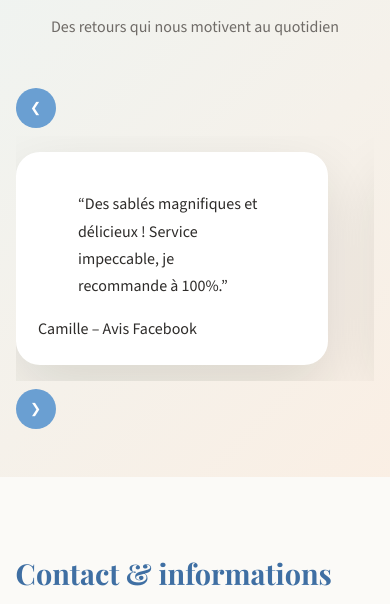
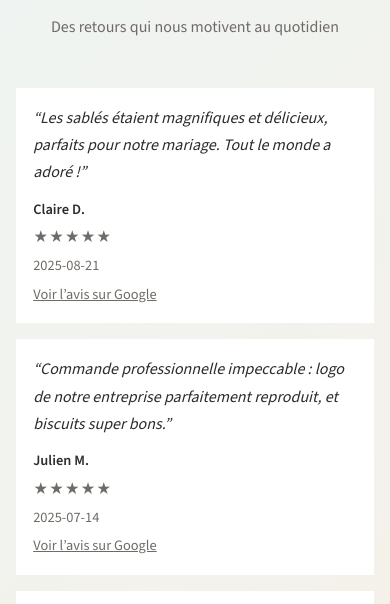
Before and after one commit to Leloupdelacrypto/La-Delicieuserie-final, a plain HTML site: page index.html in a window 390 px wide. Shown: the part 5730-6334 px from the top of the page. Drawn offline with nearby package versions, Linux system fonts and the light colour scheme.

Commit message:
Add files via upload

```diff
--- a/index.html
+++ b/index.html
@@ -172,10 +172,11 @@
       <h2 id="testimonials-title" class="section-title">Ils en parlent</h2>
       <p class="section-subtitle">Des retours qui nous motivent au quotidien</p>
     </div>
-      <div class="testimonials__slider" role="region" aria-live="polite">
-        <button class="slider__control" data-direction="prev" aria-label="Témoignage précédent">&#10094;</button>
-        <div class="slider__track"><!-- slides injected by script.js (fbReviews) --></div>
-        <button class="slider__control" data-direction="next" aria-label="Témoignage suivant">&#10095;</button>
+
+    <!-- Masonry Grid for Reviews -->
+    <div class="reviews-masonry" id="reviewsMasonry" aria-live="polite">
+      <!-- Cards injected by script.js from assets/data/reviews.json -->
+      <noscript>Activez JavaScript pour afficher les avis.</noscript>
     </div>
   </div>
 </section>
--- a/script.js
+++ b/script.js
@@ -226,7 +226,7 @@ const fbReviews = [
   { name: "Alexandre", text: "Livraison rapide, résultat au-delà de nos attentes. On repassera commande !" }
 ];
 
-(function injectFacebookReviews(){
+(function injectFacebookReviews_disabled(){
   const track = document.querySelector('.testimonials .slider__track');
   if (!track) return;
   track.innerHTML = '';
@@ -325,3 +325,54 @@ function renderReviewCard(rv){
     </article>`;
 }
 function escapeAttr(s){return (s||'').replace(/["'<>&]/g, m=>({'"':'&quot;',"'":'&#39;','<':'&lt;','>':'&gt;','&':'&amp;'}[m]));}
+
+
+
+/* ===== v27p4 — Reviews Masonry fed from assets/data/reviews.json ===== */
+document.addEventListener('DOMContentLoaded', async () => {
+  const container = document.getElementById('reviewsMasonry');
+  if (!container) return;
+
+  const starStr = (n) => '★'.repeat(n) + '☆'.repeat(Math.max(0, 5-n));
+
+  async function loadJson(){
+    try{
+      const res = await fetch('assets/data/reviews.json', {cache:'no-store'});
+      if(!res.ok) throw new Error('HTTP '+res.status);
+      return await res.json();
+    }catch(e){
+      // Fallback: try window.fbReviews if defined
+      if (Array.isArray(window.fbReviews)){
+        return window.fbReviews.map(r => ({
+          author: r.name || 'Anonyme',
+          text: r.text || '',
+          rating: r.rating || 5,
+          date: '',
+          source: 'Facebook',
+          url: ''
+        }));
+      }
+      console.warn('Reviews load failed:', e);
+      return [];
+    }
+  }
+
+  const reviews = await loadJson();
+  container.innerHTML = '';
+  reviews.forEach(({author, text, rating=5, date='', source='Google', url=''}) => {
+    const fig = document.createElement('figure');
+    fig.className = 'review-card';
+    const safeText = text;
+    const sourceHtml = url ? `<span class="review-source"><a href="${url}" target="_blank" rel="noopener">Voir l’avis sur ${source}</a></span>` : `<span class="review-source">${source}</span>`;
+    fig.innerHTML = `
+      <blockquote>“${safeText}”</blockquote>
+      <figcaption class="review-meta">
+        <span class="review-author">${author}</span>
+        <span class="review-stars" aria-label="${rating} sur 5">${starStr(Number(rating)||5)}</span>
+        ${date ? `<time datetime="${date}">${date}</time>` : ''}
+        ${sourceHtml}
+      </figcaption>
+    `;
+    container.appendChild(fig);
+  });
+});
--- a/styles.css
+++ b/styles.css
@@ -474,3 +474,45 @@ section.produits .section-title{ color: var(--color-primary-dark) !important; }
 .review-linkwrap{ margin-top: .5rem; }
 .review-link{ font-size:.9rem; text-decoration: underline; color: var(--color-accent, #e7b997); }
 .review-link:hover, .review-link:focus{ color: var(--color-primary-dark, #4c5a45); }
+
+
+
+/* ===== Masonry Reviews ===== */
+.reviews-masonry{
+  column-width: 300px;
+  column-gap: 1rem;
+}
+@media (max-width: 900px){
+  .reviews-masonry{ column-width: 260px; }
+}
+@media (max-width: 640px){
+  .reviews-masonry{ column-width: 220px; }
+}
+.review-card{
+  display: inline-block;
+  width: 100%;
+  break-inside: avoid;
+  background: var(--color-surface);
+  border: 1px solid var(--color-border);
+  border-radius: var(--radius);
+  box-shadow: var(--shadow-sm);
+  padding: 1rem 1.1rem;
+  margin: 0 0 1rem 0;
+}
+.review-card blockquote{
+  margin: 0 0 .75rem 0;
+  font-style: italic;
+}
+.review-meta{
+  display:flex;
+  flex-direction:column;
+  gap:.25rem;
+  font-size:.9rem;
+  color: var(--color-muted);
+}
+.review-author{ font-weight: 600; color: var(--color-text); }
+.review-source a{
+  text-decoration: underline;
+  word-break: break-all;
+}
+.review-stars{ letter-spacing: .05em; }
```
Lines whose indentation alone changed are shown as unchanged.
